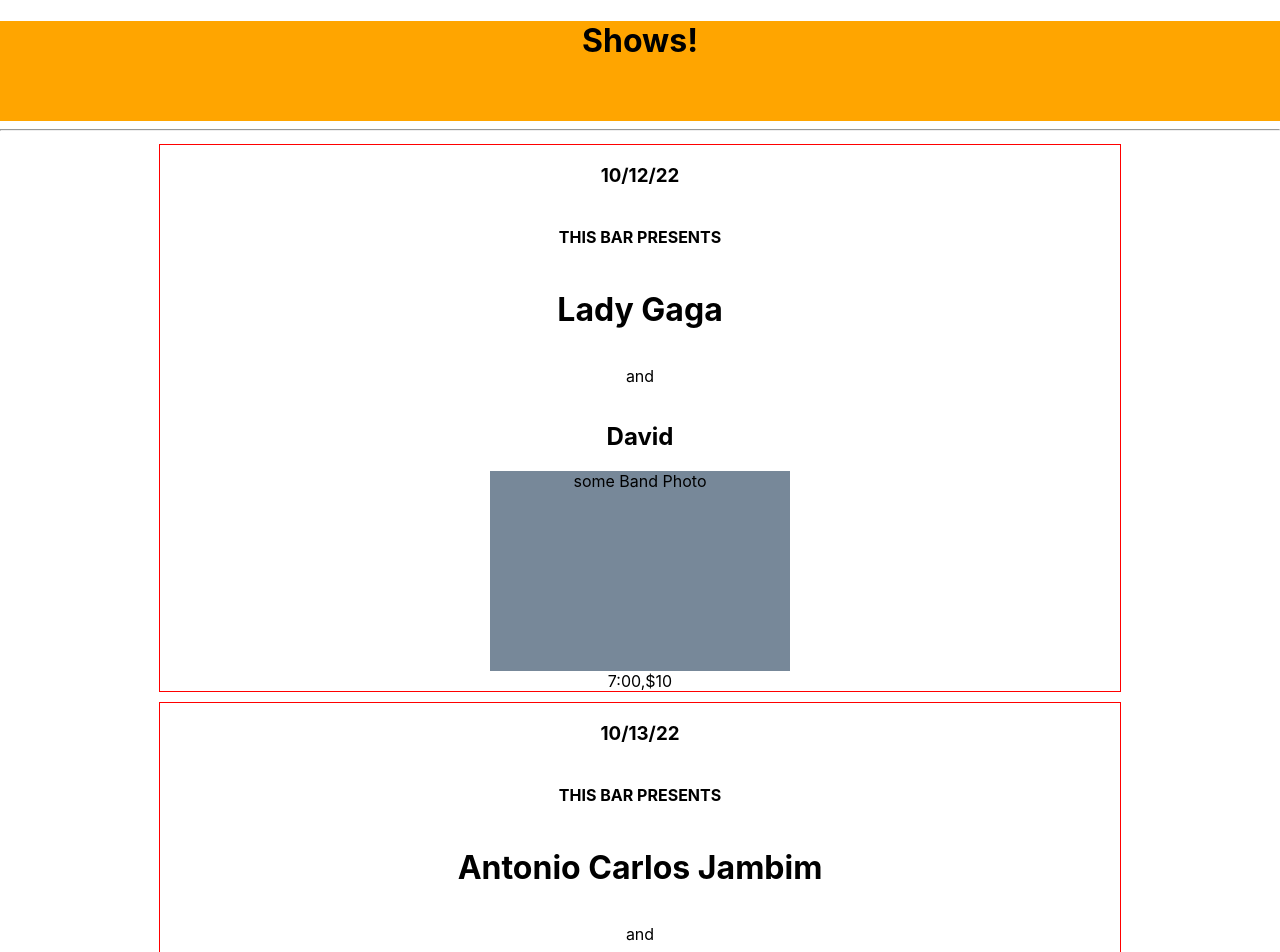
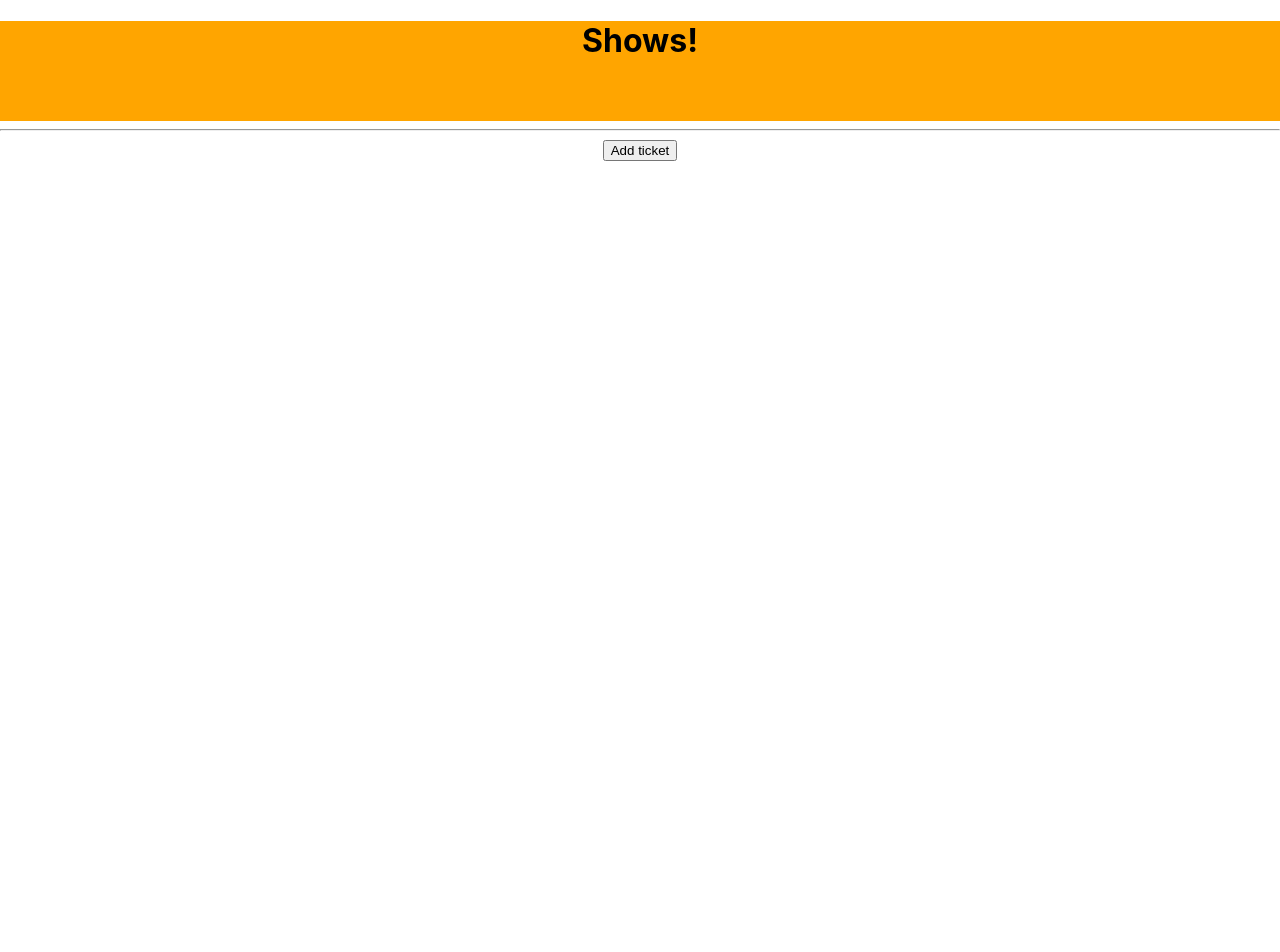
Before and after one commit to Michael-Burton1/kenton, a React (Create React App) app: page / in a window 1280 px wide. Shown: the top 952 px of the page. After the commit the page ends 800 px from the top, so only its background shows below. Built offline with nearby package versions, Linux system fonts and the light colour scheme.

Commit message:
add functionality for adding new show to show list

```diff
--- a/src/components/Molecules/NewShowForm/NewShowForm.js
+++ b/src/components/Molecules/NewShowForm/NewShowForm.js
@@ -1,15 +1,20 @@
 import React from 'react';
+import Proptypes from 'prop-types';
+import { v4 } from 'uuid';
 
 function NewShowForm(props) {
 
   function handleNewShowFormSubmission(event) {
     event.preventDefault();
-    console.log(event.target.date.value);
-    console.log(event.target.name.value);
-    console.log(event.target.support.value);
-    console.log(event.target.photo.value);
-    console.log(event.target.time.value);
-    console.log(event.target.price.value);
+    props.onNewShowCreation({
+      date: event.target.date.value,
+      name: event.target.name.value,
+      support: event.target.support.value,
+      photo: event.target.photo.value,
+      time: event.target.time.value,
+      price: event.target.price.value,
+      id: v4()
+    })
   }
   return (
     <React.Fragment>
@@ -26,4 +31,8 @@
   );
 }
 
+NewShowForm.propTypes = {
+  onNewShowCreation: Proptypes.func
+}
+
 export default NewShowForm;
--- a/src/components/Organisim/ShowControl/ShowControl.js
+++ b/src/components/Organisim/ShowControl/ShowControl.js
@@ -7,7 +7,8 @@
   constructor(props) {
     super(props);
     this.state = {
-      formVisibleOnPage: false
+      formVisibleOnPage: false,
+      mainShowList: []
     };
   }
   handleClick = () => {
@@ -16,15 +17,23 @@
     }));
   }
 
+  handleAddingNewShowToList = (newShow) => {
+    const newMainShowList = this.state.mainShowList.concat(newShow);
+    this.setState({
+      mainShowList: newMainShowList,
+      formVisibleOnPage:false
+    })
+  }
+
   render(){
     let currentlyVisibleState= null;
     let buttonText =null;
 
     if (this.state.formVisibleOnPage) {
-      currentlyVisibleState = <NewShowForm />
+      currentlyVisibleState = <NewShowForm onNewShowCreation={this.handleAddingNewShowToList}/>
       buttonText= 'Return to show list';
     } else {
-      currentlyVisibleState= <ShowList />
+      currentlyVisibleState= <ShowList showList={this.state.mainShowList} />
       buttonText="Add ticket";
     }
     return (
--- a/src/components/Organisim/ShowList/ShowList.js
+++ b/src/components/Organisim/ShowList/ShowList.js
@@ -1,30 +1,13 @@
 import React from 'react';
 import Show from '../../Molecules/Show/Show';
+import PropTypes from "prop-types";
 
-const MainShowList= [
-  {
-    name :'Lady Gaga',
-    date :'10/12/22',
-    support:'David',
-    photo: 'some Band Photo',
-    time: '7:00',
-    price: '$10'
-  },
-  {
-    name :'Antonio Carlos Jambim',
-    date :'10/13/22',
-    support:'Budos Band',
-    photo: 'some Band Photo',
-    time: '7:00',
-    price: '$10'
-  }
-]
 
-const ShowList = () => {
+function ShowList(props) {
   return (
     <div>
       <hr/>
-      {MainShowList.map((show,index) =>
+      {props.showList.map((show,index) =>
         <Show
           name = {show.name}
           date = {show.date}
@@ -39,4 +22,8 @@
   );
 }
 
+ShowList.propTypes = {
+  showList: PropTypes.array
+}
+
 export default ShowList;
```
